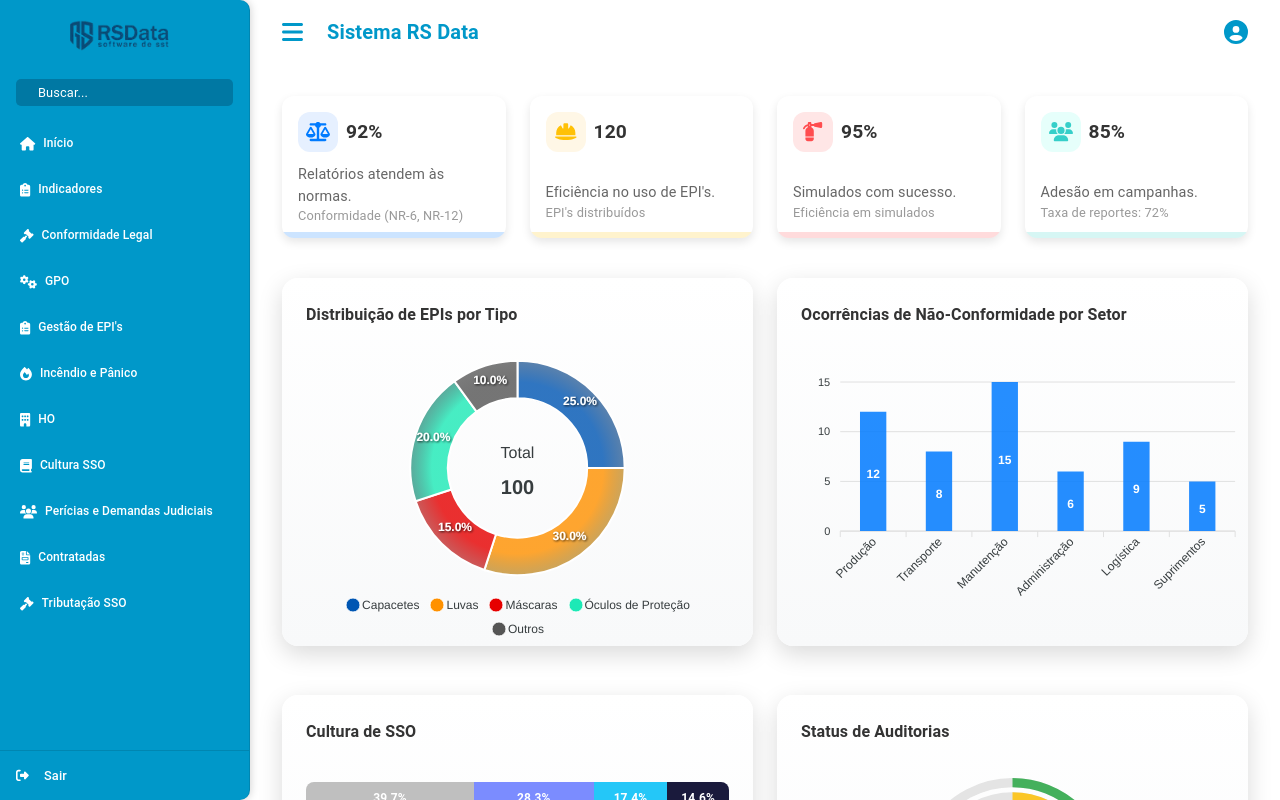
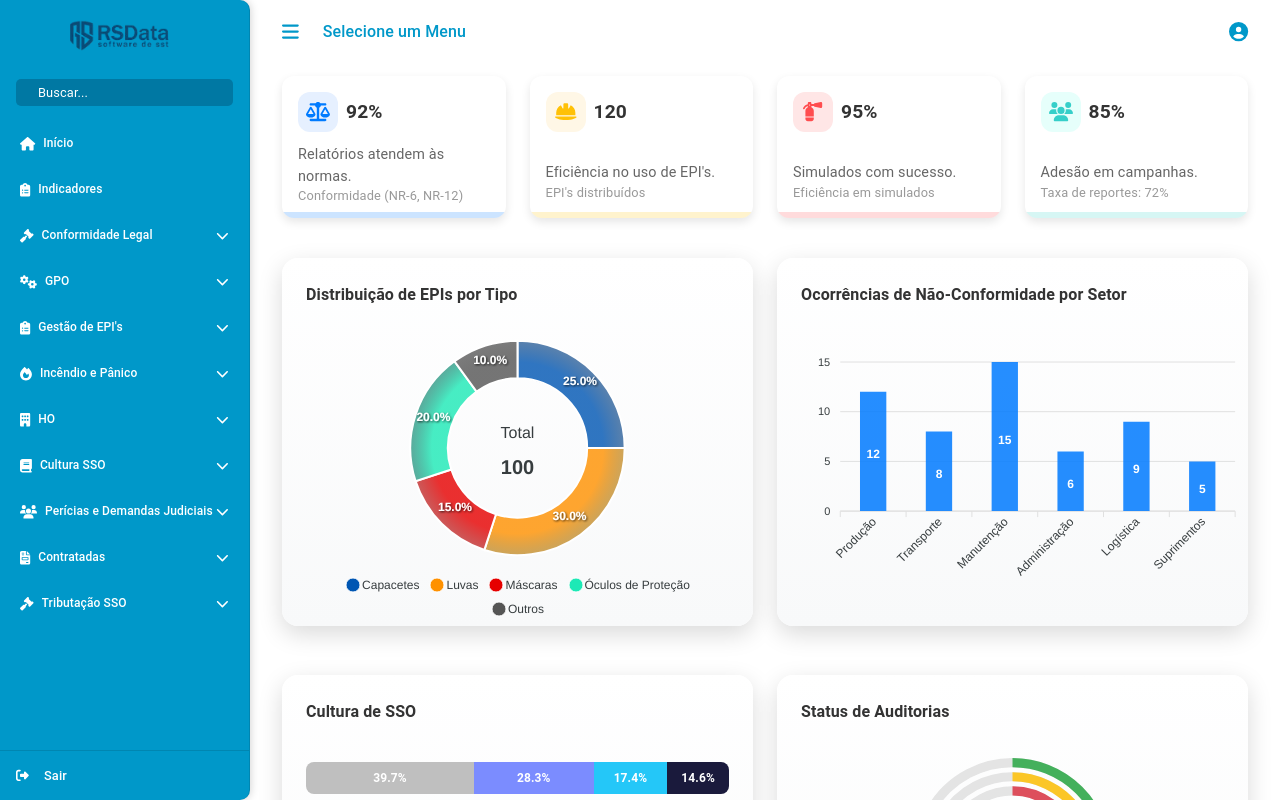
Before and after one commit to hudtadeu/web-rsdata, a React (Create React App) app: page /indicadores in a window 1280 px wide. Built offline with nearby package versions, Linux system fonts and the light colour scheme.

Commit message:
Atualização

```diff
--- a/src/App.js
+++ b/src/App.js
@@ -3,15 +3,16 @@ import { BrowserRouter as Router, Routes, Route } from "react-router-dom";
 import Navbar from "./components/menu/Navbar";
 import TopNavbar from "./components/menu/TopNavbar";
 import Dashboard from "./components/dashboard/Dashboard";
-import Indicadores from "./components/indicadores/Indicadores"; // Importe o componente
+import Indicadores from "./components/indicadores/Indicadores";
 
 function App() {
-  const [isSidebarOpen, setIsSidebarOpen] = useState(true);
-  const sidebarWidth = 250;
-  const sidebarMinWidth = 60;
+  const [isSidebarOpen, setIsSidebarOpen] = useState(true); // Estado de abertura do Sidebar
+  const [selectedMenu, setSelectedMenu] = useState({ text: "", icon: null });
+  const sidebarWidth = 250; // Largura do Sidebar aberto
+  const sidebarMinWidth = 60; // Largura do Sidebar fechado
 
   const toggleSidebar = () => {
-    setIsSidebarOpen((prev) => !prev);
+    setIsSidebarOpen((prev) => !prev); // Alternar estado do Sidebar
   };
 
   return (
@@ -22,6 +23,7 @@ function App() {
           isOpen={isSidebarOpen}
           sidebarWidth={sidebarWidth}
           sidebarMinWidth={sidebarMinWidth}
+          setSelectedMenu={setSelectedMenu} // Passa a função para atualizar o menu selecionado
         />
         {/* Área Principal */}
         <div style={{ flex: 1, display: "flex", flexDirection: "column" }}>
@@ -30,19 +32,20 @@ function App() {
             sidebarWidth={isSidebarOpen ? sidebarWidth : sidebarMinWidth}
             isSidebarOpen={isSidebarOpen}
             toggleSidebar={toggleSidebar}
+            selectedMenu={selectedMenu} // Passa o menu selecionado
           />
           {/* Conteúdo */}
           <div
             style={{
               flex: 1,
               overflow: "auto",
-              marginTop: "64px",
-              padding: "16px",
+              marginTop: "64px", // Altura do TopNavbar
+              padding: "16px", // Espaçamento interno do conteúdo
             }}
           >
             <Routes>
               <Route path="/" element={<Dashboard />} />
-              <Route path="/indicadores" element={<Indicadores />} /> {/* Nova rota */}
+              <Route path="/indicadores" element={<Indicadores />} />
             </Routes>
           </div>
         </div>
--- a/src/components/indicadores/Indicadores.js
+++ b/src/components/indicadores/Indicadores.js
@@ -150,11 +150,11 @@ const Indicadores = () => {
     plotOptions: {
       radialBar: {
         hollow: {
-          size: "50%", // Tamanho do espaço interno vazio
+          size: "50%",
         },
         track: {
-          background: "#e0e0e0", // Cor do track (fundo da barra)
-          strokeWidth: "100%", // Largura do track
+          background: "#e0e0e0",
+          strokeWidth: "100%",
         },
         dataLabels: {
           name: {
@@ -164,7 +164,7 @@ const Indicadores = () => {
           value: {
             show: true,
             fontSize: "14px",
-            formatter: (val) => `${val}%`, // Exibe valores como porcentagem
+            formatter: (val) => `${val}%`,
           },
           total: {
             show: true,
@@ -180,16 +180,16 @@ const Indicadores = () => {
     labels: ["Concluídas", "Em Andamento", "Pendentes"],
     colors: ["#28a745", "#ffc107", "#dc3545"],
     legend: {
-      show: true, // Exibe a legenda
-      position: "bottom", // Posição da legenda
+      show: true,
+      position: "bottom",
       fontSize: "13px",
       labels: {
-        colors: "#333", // Cor do texto da legenda
+        colors: "#333",
       },
       markers: {
         width: 12,
         height: 12,
-        radius: 6, // Deixa os marcadores arredondados
+        radius: 6,
       },
       itemMargin: {
         horizontal: 10,
@@ -265,8 +265,7 @@ const Indicadores = () => {
 
 
   return (
-    <Box sx={{ padding: "16px" }}>
-      {/* Quadrantes */}
+    <Box sx={{ padding: "16px",  mt: "-20px", }}>
       <Grid container spacing={3}>
         {data.map((item, index) => (
           <Grid item xs={12} sm={6} md={3} key={index}>
@@ -366,8 +365,6 @@ const Indicadores = () => {
           </Grid>
         ))}
       </Grid>
-
-      {/* Gráficos */}
       <Grid container spacing={3} sx={{ marginTop: "16px" }}>
         <Grid item xs={12} md={6}>
           <Card
--- a/src/components/menu/Navbar.js
+++ b/src/components/menu/Navbar.js
@@ -26,21 +26,21 @@ import {
 } from "@fortawesome/free-solid-svg-icons";
 import { Link } from "react-router-dom";
 
-const Navbar = ({ isOpen, sidebarWidth, sidebarMinWidth }) => {
+const Navbar = ({ isOpen, sidebarWidth, sidebarMinWidth, setSelectedMenu }) => {
   const [searchQuery, setSearchQuery] = useState("");
 
   const menuItems = [
-    { text: "Início", icon: faHome, link: "/" },
-    { text: "Indicadores", icon: faClipboardList, link: "/indicadores" },
-    { text: "Conformidade Legal", icon: faGavel, link: "/conformidade-legal" },
-    { text: "GPO", icon: faCogs, link: "/gpo" },
-    { text: "Gestão de EPI's", icon: faClipboardList, link: "/gestao-epis" },
-    { text: "Incêndio e Pânico", icon: faFire, link: "/incendio-panico" },
-    { text: "HO", icon: faBuilding, link: "/ho" },
-    { text: "Cultura SSO", icon: faBook, link: "/cultura-sso" },
-    { text: "Perícias e Demandas Judiciais", icon: faUsers, link: "/pericias" },
-    { text: "Contratadas", icon: faFileInvoice, link: "/contratadas" },
-    { text: "Tributação SSO", icon: faGavel, link: "/tributacao-sso" },
+    { text: "Início", icon: faHome, link: "/", showChevron: false },
+    { text: "Indicadores", icon: faClipboardList, link: "/indicadores", showChevron: false },
+    { text: "Conformidade Legal", icon: faGavel, link: "/conformidade-legal", showChevron: true },
+    { text: "GPO", icon: faCogs, link: "/gpo", showChevron: true },
+    { text: "Gestão de EPI's", icon: faClipboardList, link: "/gestao-epis", showChevron: true },
+    { text: "Incêndio e Pânico", icon: faFire, link: "/incendio-panico", showChevron: true },
+    { text: "HO", icon: faBuilding, link: "/ho", showChevron: true },
+    { text: "Cultura SSO", icon: faBook, link: "/cultura-sso", showChevron: true },
+    { text: "Perícias e Demandas Judiciais", icon: faUsers, link: "/pericias", showChevron: true },
+    { text: "Contratadas", icon: faFileInvoice, link: "/contratadas", showChevron: true },
+    { text: "Tributação SSO", icon: faGavel, link: "/tributacao-sso", showChevron: true },
   ];
 
   const filteredItems = menuItems.filter((item) =>
@@ -147,6 +147,7 @@ const Navbar = ({ isOpen, sidebarWidth, sidebarMinWidth }) => {
               <ListItemButton
                 component={Link}
                 to={item.link}
+                onClick={() => setSelectedMenu({ text: item.text, icon: item.icon })}
                 sx={{
                   borderRadius: isOpen ? "4px" : "5px",
                   justifyContent: isOpen ? "flex-start" : "center",
@@ -188,6 +189,12 @@ const Navbar = ({ isOpen, sidebarWidth, sidebarMinWidth }) => {
                         WebkitBoxOrient: "vertical",
                       },
                     }}
+                  />
+                )}
+                {isOpen && item.showChevron && (
+                  <FontAwesomeIcon
+                    icon={faChevronDown}
+                    style={{ marginLeft: "auto", fontSize: "0.8rem" }}
                   />
                 )}
               </ListItemButton>
--- a/src/components/menu/TopNavbar.js
+++ b/src/components/menu/TopNavbar.js
@@ -1,9 +1,9 @@
-import React, { useState } from "react";
-import { AppBar, Toolbar, Typography, Box, IconButton } from "@mui/material";
+import React from "react";
+import { AppBar, Toolbar, Typography, IconButton, Box } from "@mui/material";
 import { FontAwesomeIcon } from "@fortawesome/react-fontawesome";
 import { faBars, faUserCircle } from "@fortawesome/free-solid-svg-icons";
 
-const TopNavbar = ({ sidebarWidth, isSidebarOpen, toggleSidebar }) => {
+const TopNavbar = ({ sidebarWidth, isSidebarOpen, toggleSidebar, selectedMenu }) => {
   return (
     <AppBar
       position="fixed"
@@ -12,25 +12,59 @@ const TopNavbar = ({ sidebarWidth, isSidebarOpen, toggleSidebar }) => {
         marginLeft: `${isSidebarOpen ? sidebarWidth : 60}px`,
         backgroundColor: "transparent",
         boxShadow: "none",
-        transition: "margin-left 0.3s, width 0.3s",
+        transition: "margin-left 0.3s ease, width 0.3s ease",
       }}
     >
       <Toolbar>
-        <IconButton onClick={toggleSidebar} sx={{ color: "#0098c9", mr: 2 }}>
+        {/* Botão para alternar o Sidebar */}
+        <IconButton
+          onClick={toggleSidebar}
+          sx={{
+            color: "#0098c9",
+            mr: 2,
+            fontSize: "1.2rem",
+          }}
+        >
           <FontAwesomeIcon icon={faBars} />
         </IconButton>
-        <Typography
-          variant="h6"
-          component="div"
-          sx={{ flexGrow: 1, color: "#0098c9", fontWeight: "bold" }}
+
+        {/* Ícone e Texto do Menu Selecionado */}
+        <Box
+          sx={{
+            display: "flex",
+            alignItems: "center", // Alinha ícone e texto verticalmente
+            gap: "8px", // Espaço entre o ícone e o texto
+            flexGrow: 1, // Ocupa o espaço restante
+            overflow: "hidden",
+          }}
         >
-          Sistema RS Data
-        </Typography>
-        <Box>
-          <IconButton sx={{ color: "#0098c9" }}>
-            <FontAwesomeIcon icon={faUserCircle} />
-          </IconButton>
+          {selectedMenu.icon && (
+            <FontAwesomeIcon
+              icon={selectedMenu.icon}
+              style={{
+                fontSize: "0.8em",
+                color: "#0098c9",
+              }}
+            />
+          )}
+          <Typography
+            variant="h6"
+            sx={{
+              color: "#0098c9",
+              fontSize: "1rem",
+              overflow: "hidden",
+              textOverflow: "ellipsis",
+              whiteSpace: "nowrap",
+            }}
+          >
+            {selectedMenu.text || "Selecione um Menu"}
+          </Typography>
         </Box>
+
+        {/* Ícone do Usuário */}
+        <IconButton sx={{ color: "#0098c9", fontSize: "1.2rem" }}>
+          <FontAwesomeIcon icon={faUserCircle} />
+        </IconButton>
       </Toolbar>
     </AppBar>
   );
--- a/src/index.js
+++ b/src/index.js
@@ -1,17 +1,11 @@
-import React from 'react';
-import ReactDOM from 'react-dom/client';
-import './index.css';
-import App from './App';
-import reportWebVitals from './reportWebVitals';
+import React from "react";
+import ReactDOM from "react-dom/client";
+import App from "./App";
+import "./index.css";
 
-const root = ReactDOM.createRoot(document.getElementById('root'));
+const root = ReactDOM.createRoot(document.getElementById("root"));
 root.render(
   <React.StrictMode>
     <App />
   </React.StrictMode>
 );
-
-// If you want to start measuring performance in your app, pass a function
-// to log results (for example: reportWebVitals(console.log))
-// or send to an analytics endpoint. Learn more: https://bit.ly/CRA-vitals
-reportWebVitals();
```
Also changed, not shown: src/theme.js (added, +42 -0 lines).
